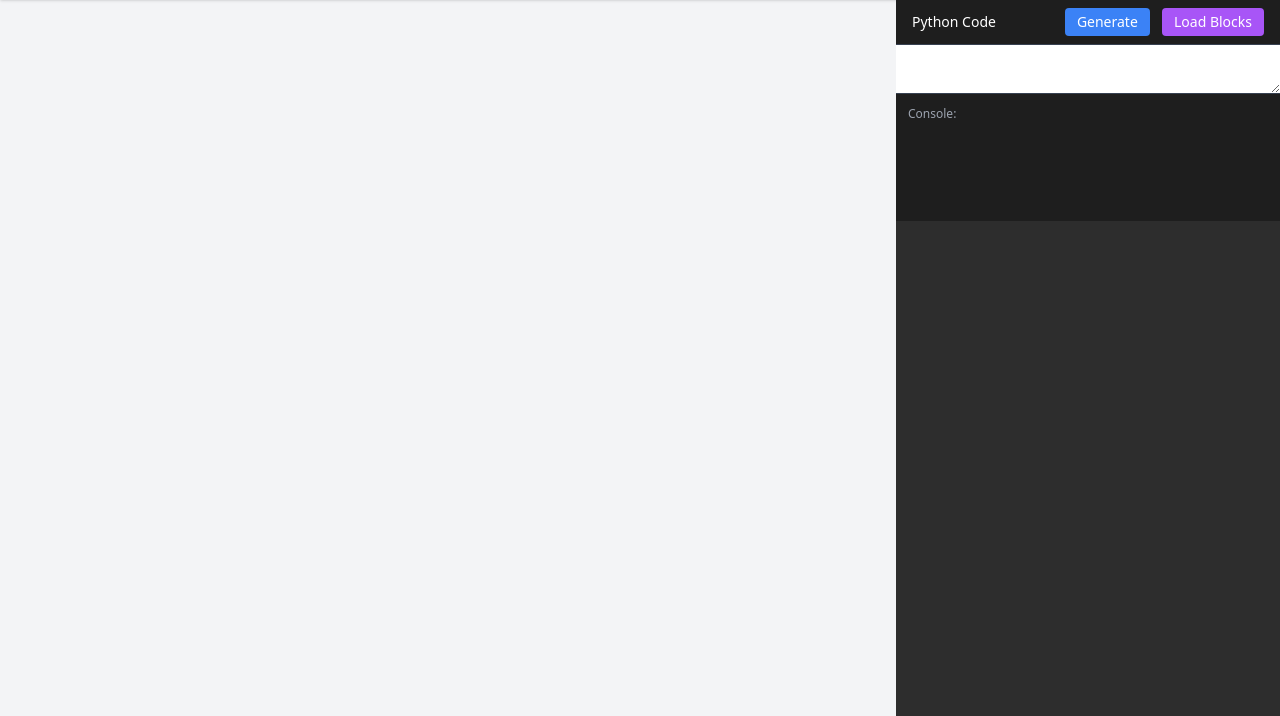
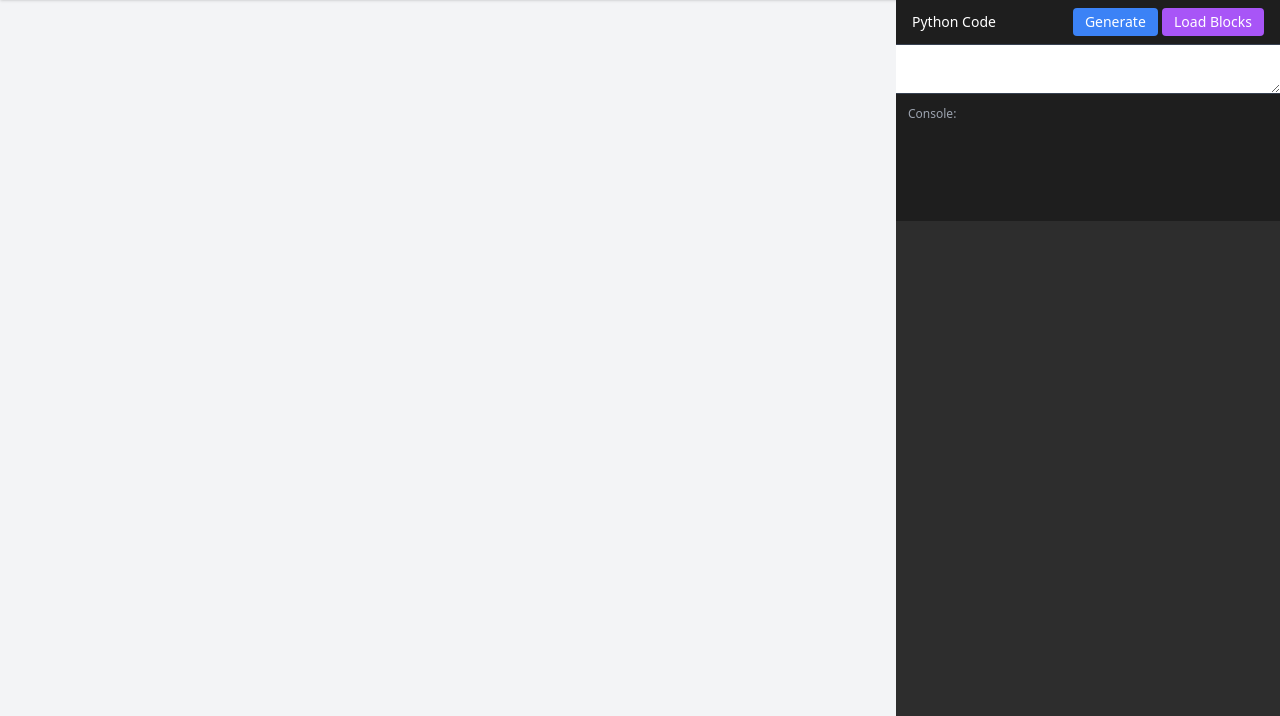
Before and after one commit to Aacis017/FILO3010, a Flask app: page / in a window 1280 px wide. Shown: the part 84-800 px from the top of the page. Run offline with Flask 3, Linux system fonts and the light colour scheme; some libraries are stand-ins or nearby versions.

Commit message:
buttons position solved

```diff
--- a/templates/index.html
+++ b/templates/index.html
@@ -56,7 +56,7 @@
     <div id="codePanel" class="w-[30%] bg-[#2d2d2d] text-white flex flex-col">
       <div class="flex justify-between items-center bg-[#1e1e1e] px-4 py-2 border-b border-gray-700">
         <span class="text-sm">Python Code</span>
-        <div class="space-x-2">
+        <div class="space-x-0">
           <button id="generateBtn" class="bg-blue-500 hover:bg-blue-600 text-white text-sm px-3 py-1 rounded">
             Generate
           </button>
```
